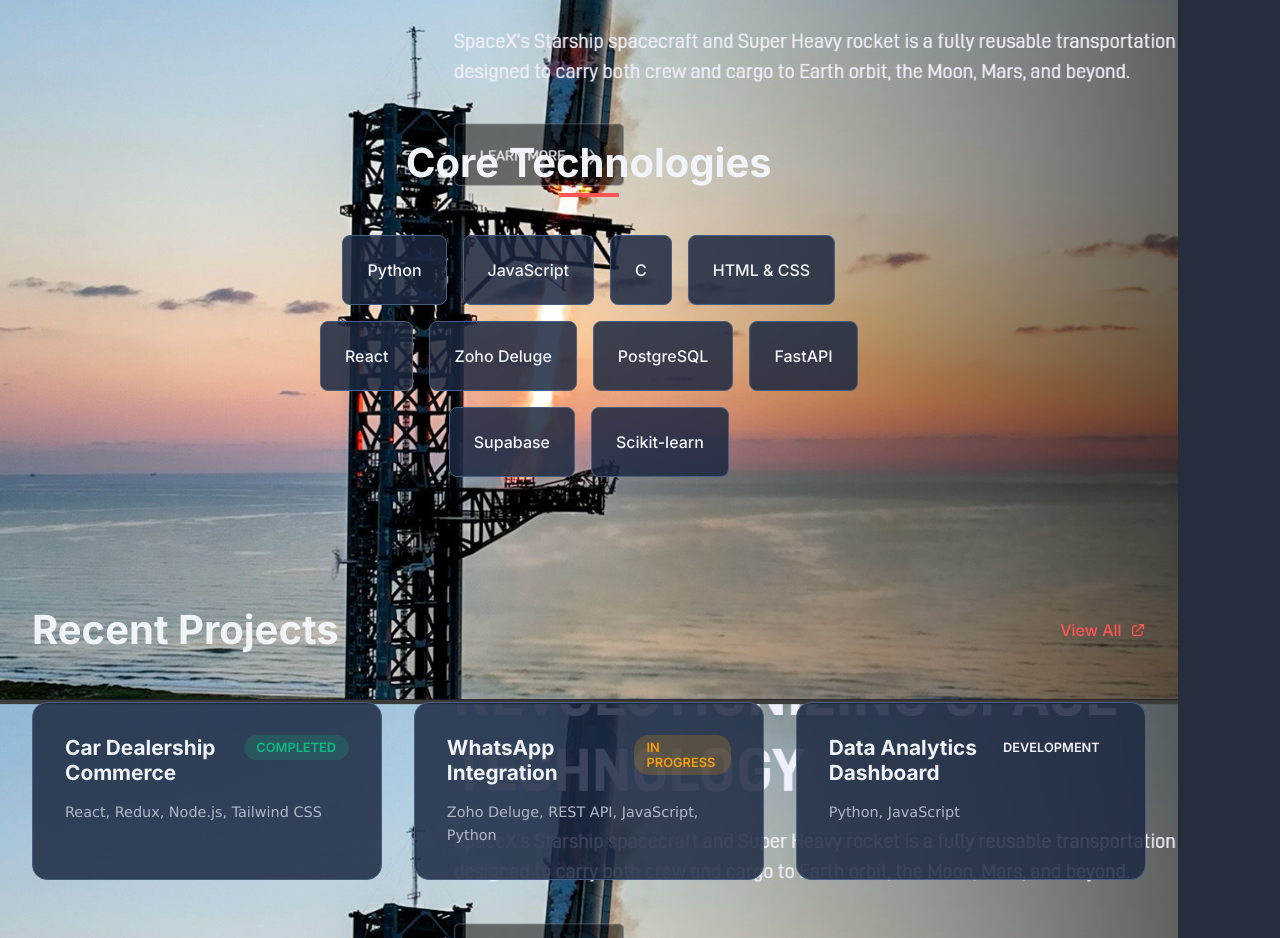
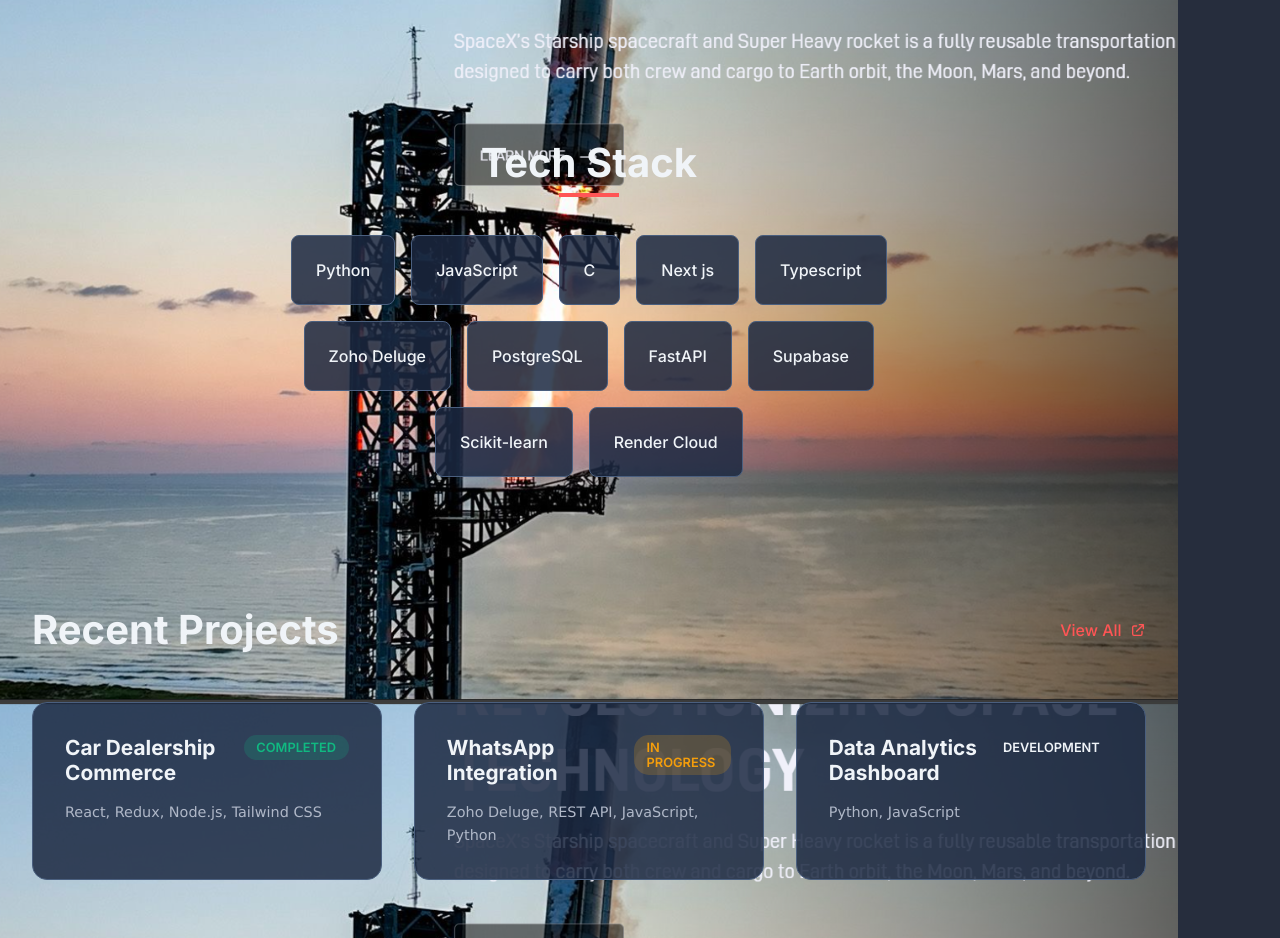
Before and after one commit to allanhue/LatestportfolioBennie, a React (Vite) app: page /#/ in a window 1280 px wide. Shown: the part 1700-2638 px from the top of the page. Built offline with nearby package versions, Linux system fonts and the light colour scheme.

Commit message:
updted version

```diff
--- a/src/pages/Home.jsx
+++ b/src/pages/Home.jsx
@@ -69,13 +69,15 @@ function Home() {
     "Python",
     "JavaScript",
     "C",
-    "HTML & CSS",
-    "React",
+    "Next js",
+    "Typescript",
     "Zoho Deluge",
     "PostgreSQL",
     "FastAPI",
     "Supabase",
     "Scikit-learn",
+    "Render Cloud",
+
   ];
 
   const projects = [
@@ -206,7 +208,7 @@ function Home() {
 
       {/* Skills Section */}
       <section className="skills-section">
-        <h3>Core Technologies</h3>
+        <h3>Tech Stack</h3>
         <div className="skills-grid">
           {skills.map((skill, i) => (
             <motion.div
```
